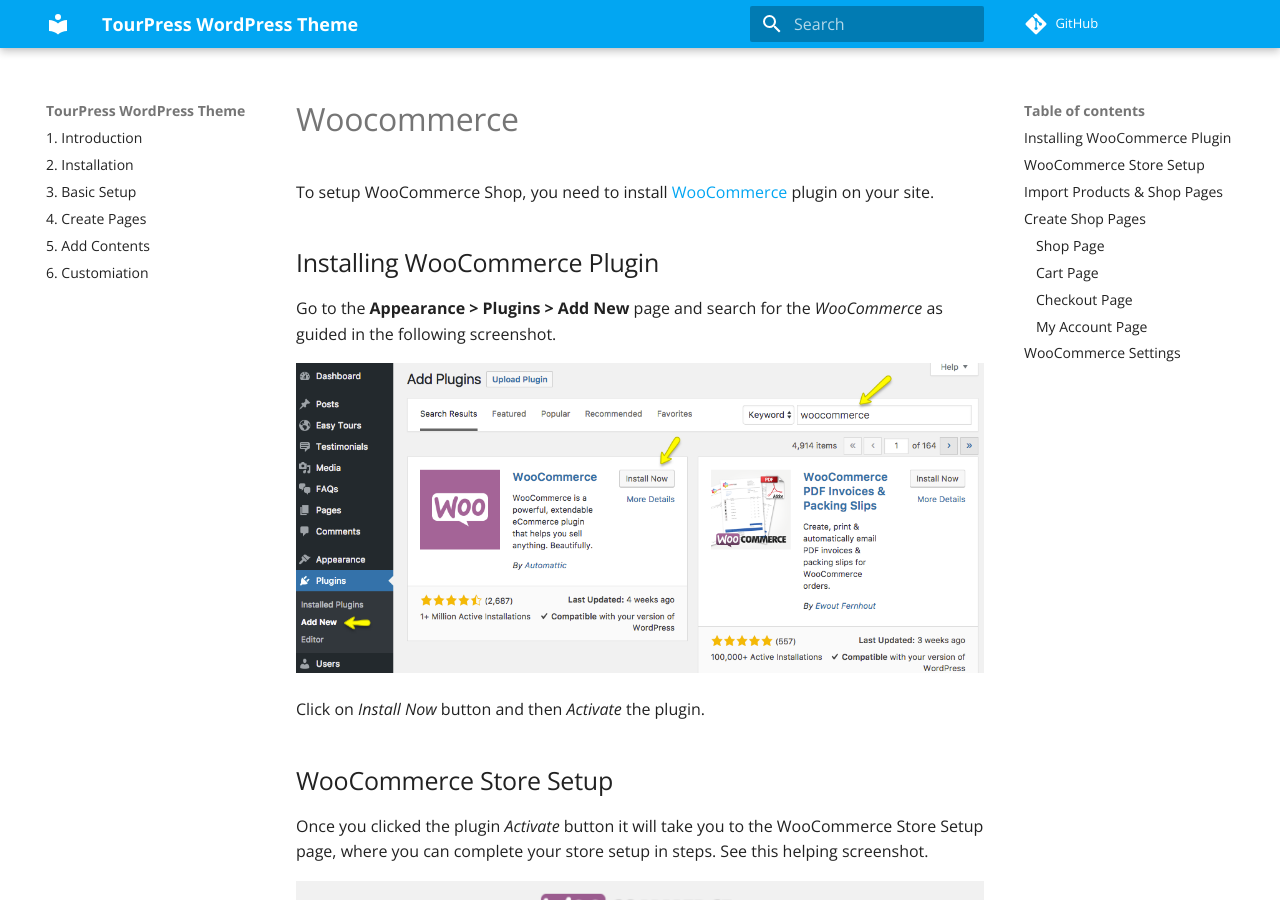
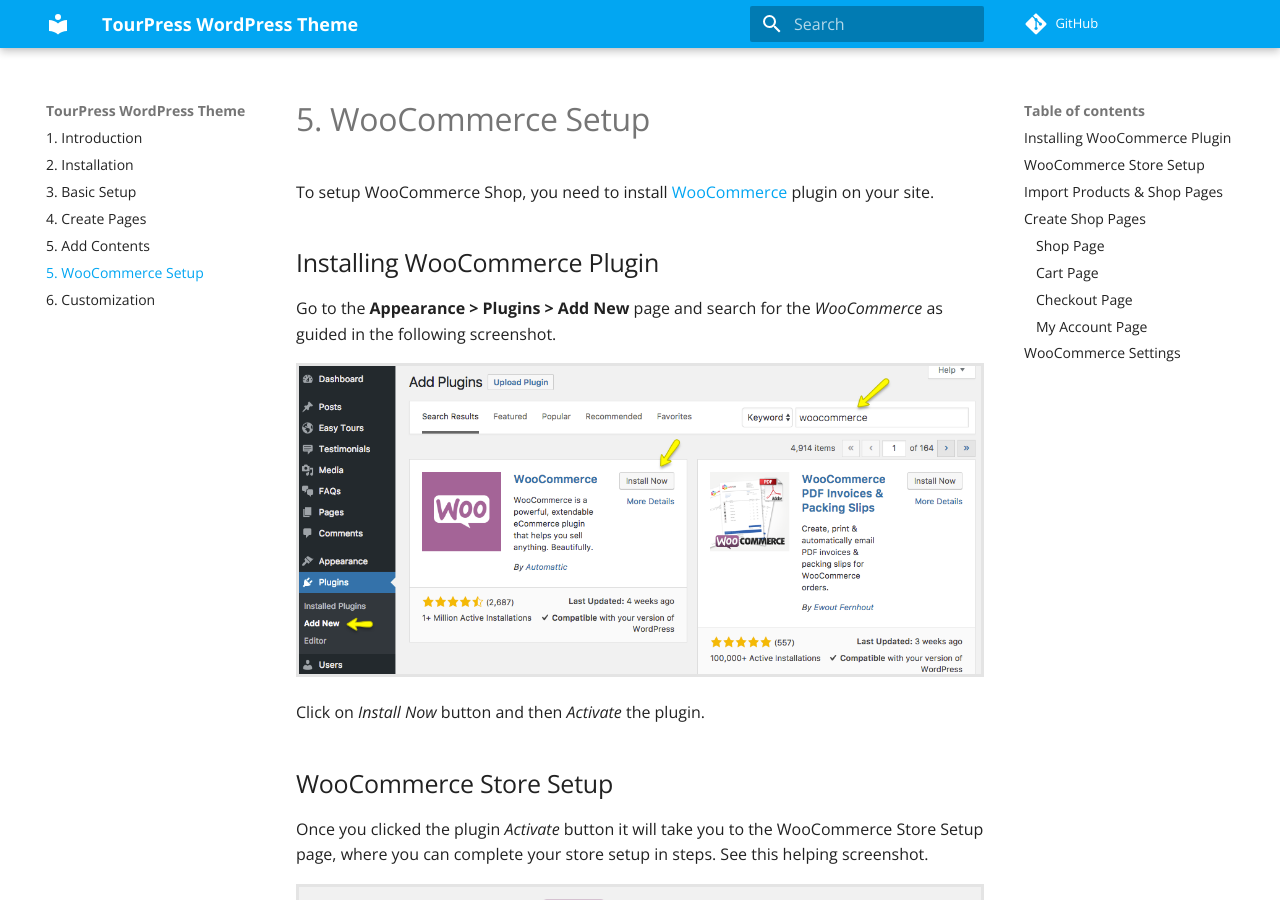
Before and after one commit to fahidjavid/doc-test, an MkDocs documentation site: the page built from docs/woocommerce.md, in a window 1280 px wide and 900 px high. Built offline with MkDocs 1.6.1 and Material for MkDocs 9.7.7, drawn with Linux system fonts in a browser that asks for light colours; comment, search, counter and statistics services are not loaded; old or Windows-style settings are respelled for this version of MkDocs.

Commit message:
Updated yml file.

```diff
--- a/mkdocs.yml
+++ b/mkdocs.yml
@@ -37,13 +37,18 @@
       - type: 'facebook'
         link: 'https://www.facebook.com/InspiryThemes/'
 
+
+extra_css:
+  - 'stylesheets/style.css'
+
 pages:
     - 1. Introduction: index.md
     - 2. Installation: installation.md
     - 3. Basic Setup: basic-setup.md
     - 4. Create Pages: pages.md
     - 5. Add Contents: posts.md
-    - 6. Customiation: customization.md
+    - 5. WooCommerce Setup: woocommerce.md
+    - 6. Customization: customization.md
 
 
 
```
